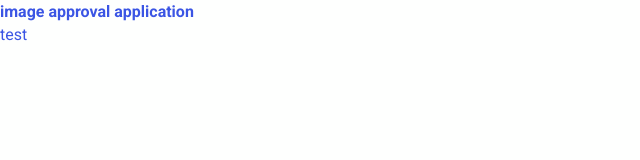
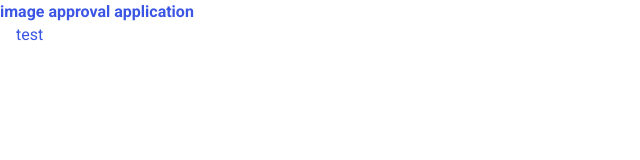
Before and after one commit to emresandikci/photo-review-galery, a React app: page / in a window 1280 px wide. Shown: the top 160 px of the page, without its empty margins (0-640 px from the left). Built offline with nearby package versions, Linux system fonts and the light colour scheme.

Commit message:
refactor(components): container refatored

```diff
--- a/src/components/container/index.js
+++ b/src/components/container/index.js
@@ -1,15 +1,14 @@
-import React from 'react';
-import styles from './styles';
+import styled from 'styled-components';
 import { Box } from 'ui';
 
-export default function Container(props) {
-  return (
-    <Box
-      as="main"
-      css={`
-        ${styles.base}
-      `}
-      {...props}
-    />
-  );
-}
+const Container = styled(Box)`
+  margin: 0;
+  padding: 0 1rem;
+  height: 100%;
+`;
+
+Container.defaultProps = {
+  as: 'main',
+};
+
+export default Container;
--- a/src/components/container/styles.js
+++ /dev/null
@@ -1,9 +0,0 @@
-import { css } from 'styled-components';
-
-export default {
-  base: css`
-    margin: 0;
-    padding: 1rem;
-    height: 100%;
-  `,
-};
```
